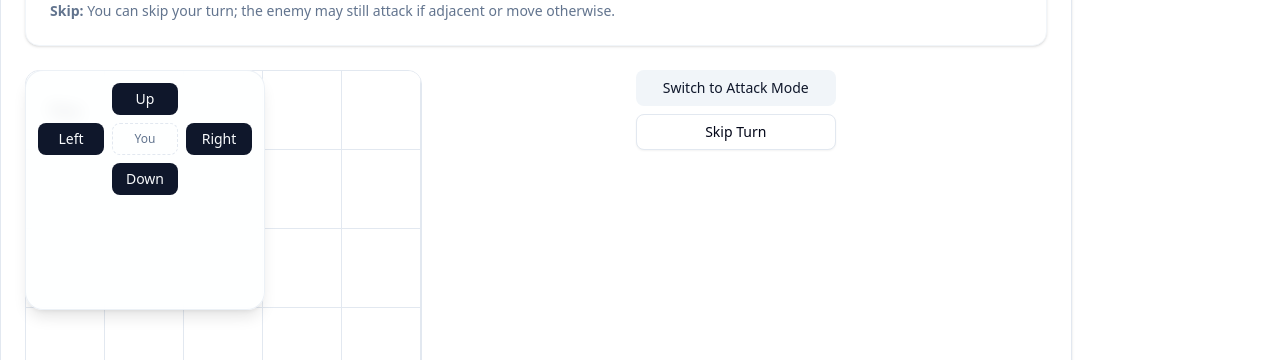
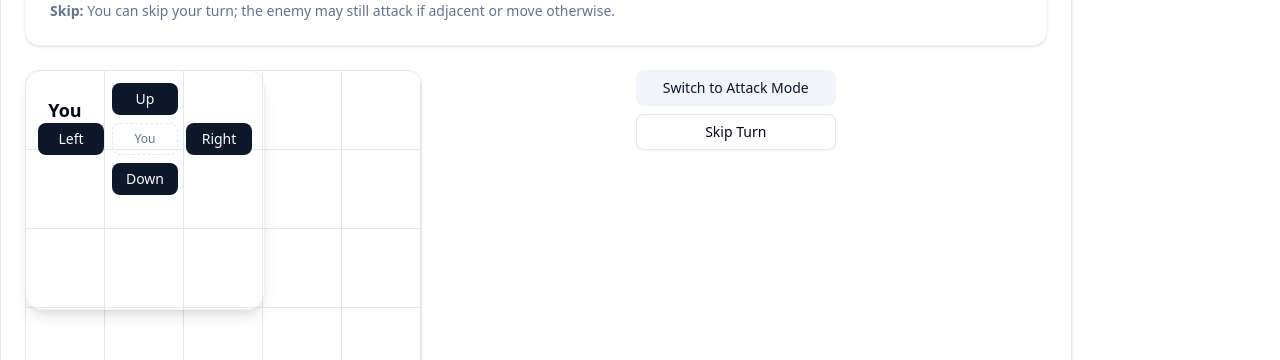
Before and after one commit to yparkTaBS/ChoHanJi, a Next.js app in the folder FE/cho-han-ji/: page /Player/1/1 in a window 1280 px wide. Shown: the part 349-709 px from the top of the page. Built offline with nearby package versions, Linux system fonts and the light colour scheme; no server answers.

Commit message:
Remove overlay background

```diff
--- a/FE/cho-han-ji/app/Player/[roomId]/[characterId]/page.tsx
+++ b/FE/cho-han-ji/app/Player/[roomId]/[characterId]/page.tsx
@@ -482,7 +482,7 @@ export default function CharacterPage({
               </div>
 
               <div
-                className="absolute rounded-2xl border border-border/60 bg-background/90 shadow-lg backdrop-blur-sm transition-all"
+                className="absolute rounded-2xl border border-border/60 shadow-lg transition-all"
                 style={{
                   width: `${OVERLAY_SIZE_PX}px`,
                   height: `${OVERLAY_SIZE_PX}px`,
```
